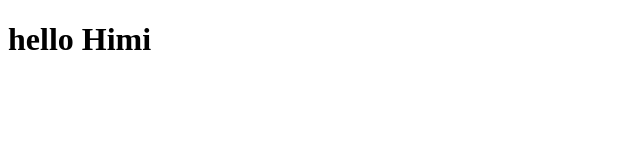
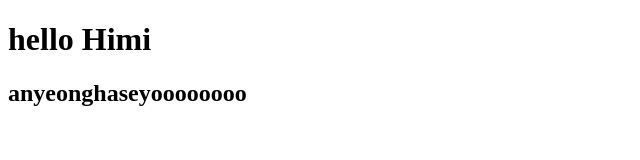
Before and after one commit to Ayanauwu/peace, a plain HTML site: page INDEX.HTML in a window 1280 px wide. Shown: the whole page, without its empty margins (0-640 px from the left). Drawn offline with Linux system fonts and the light colour scheme.

Commit message:
prinimai

```diff
--- a/INDEX.HTML
+++ b/INDEX.HTML
@@ -4,10 +4,11 @@
     <meta charset="UTF-8">
     <meta http-equiv="X-UA-Compatible" content="IE=edge">
     <meta name="viewport" content="width=device-width, initial-scale=1.0">
-    <title>Document</title>
+    <title>peace</title>
 </head>
 <body>
     <h1>hello Himi</h1>
+    <h2>anyeonghaseyoooooooo</h2>
     <script src="./MAIN.JS"></script>
 </body>
 </html>
```
